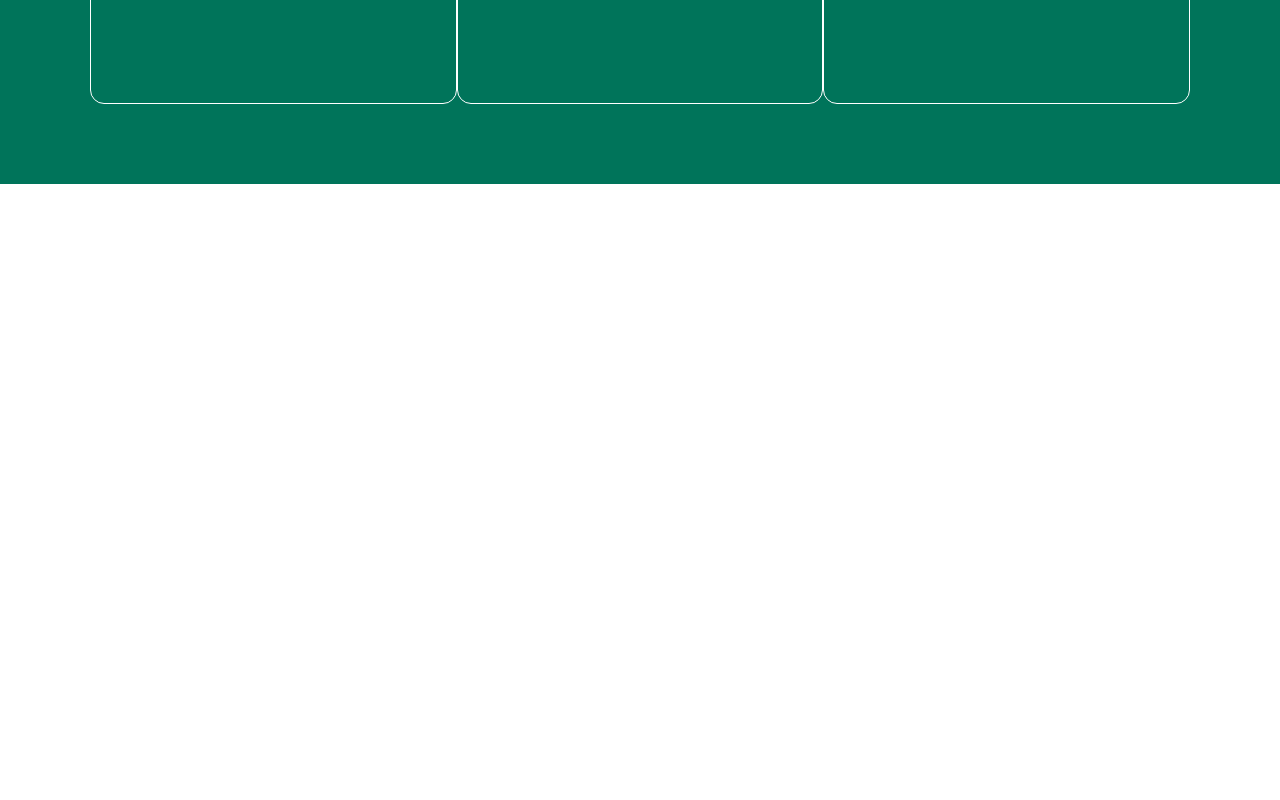
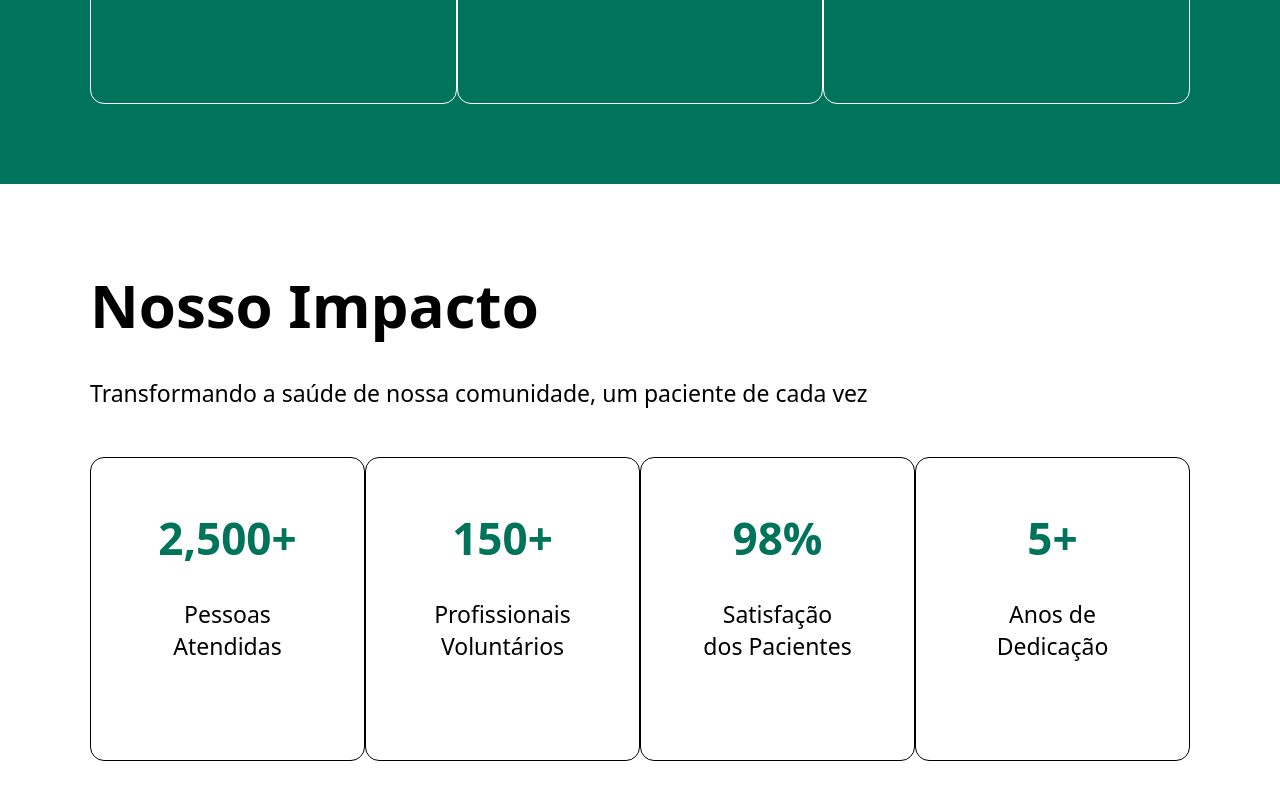
Before and after one commit to RicardoFrancoDelgado/react-router-desafio-vnw, a React (Vite) app: page / in a window 1280 px wide. Shown: the part 1495-2295 px from the top of the page. Before the commit the page ends 1679 px from the top, so only its background shows below. Built offline with nearby package versions, Linux system fonts and the light colour scheme.

Commit message:
:sparkles: feat: impact component

```diff
--- /dev/null
+++ b/src/components/card-black/CardBlack.jsx
@@ -0,0 +1,12 @@
+import s from "./cardBlack.module.scss";
+
+const CardBlack = ({ title, content }) => {
+  return (
+    <article className={s.cardBlack}>
+      <h3>{title}</h3>
+      <p>{content}</p>
+    </article>
+  );
+};
+
+export default CardBlack;
--- /dev/null
+++ b/src/components/card-black/cardBlack.module.scss
@@ -0,0 +1,21 @@
+.cardBlack {
+  padding: 50px 60px;
+  border: 1px solid black;
+  border-radius: 14px;
+
+
+
+  width: 420px;
+
+  h3 {
+    color: #00745a;
+    font-size: 44px;
+    text-align: center;
+    margin-bottom: 30px;
+  }
+
+  p {
+    font-size: 20px;
+    text-align: center;
+  }
+}
--- /dev/null
+++ b/src/components/impact/Impact.jsx
@@ -0,0 +1,19 @@
+import CardBlack from "../card-black/CardBlack";
+import s from "./impact.module.scss";
+
+const Impact = () => {
+  return (
+    <section className={s.impactSection}>
+      <h2>Nosso Impacto</h2>
+      <p>Transformando a saúde de nossa comunidade, um paciente de cada vez</p>
+      <div className={s.impactCardSection}>
+        <CardBlack title="2,500+" content="Pessoas Atendidas" />
+        <CardBlack title="150+" content="Profissionais Voluntários" />
+        <CardBlack title="98%" content="Satisfação dos Pacientes" />
+        <CardBlack title="5+" content="Anos de Dedicação" />
+      </div>
+    </section>
+  );
+};
+
+export default Impact;
--- /dev/null
+++ b/src/components/impact/impact.module.scss
@@ -0,0 +1,20 @@
+.impactSection {
+  padding: 80px 90px;
+
+  h2 {
+    font-size: 60px;
+    color: black;
+    margin-bottom: 31px;
+  }
+
+  p {
+    color: black;
+    font-size: 23px;
+    margin-bottom: 48px;
+  }
+
+  .impactCardSection {
+    display: flex;
+    justify-content: space-around;
+  }
+}
--- a/src/pages/home/Home.jsx
+++ b/src/pages/home/Home.jsx
@@ -1,3 +1,4 @@
+import Impact from "../../components/impact/Impact";
 import Main from "../../components/main/Main";
 import Mission from "../../components/mission/Mission";
 
@@ -7,6 +8,7 @@ const Home = () => {
       <main>
         <Main />
         <Mission />
+        <Impact />
       </main>
     </>
   );
```
